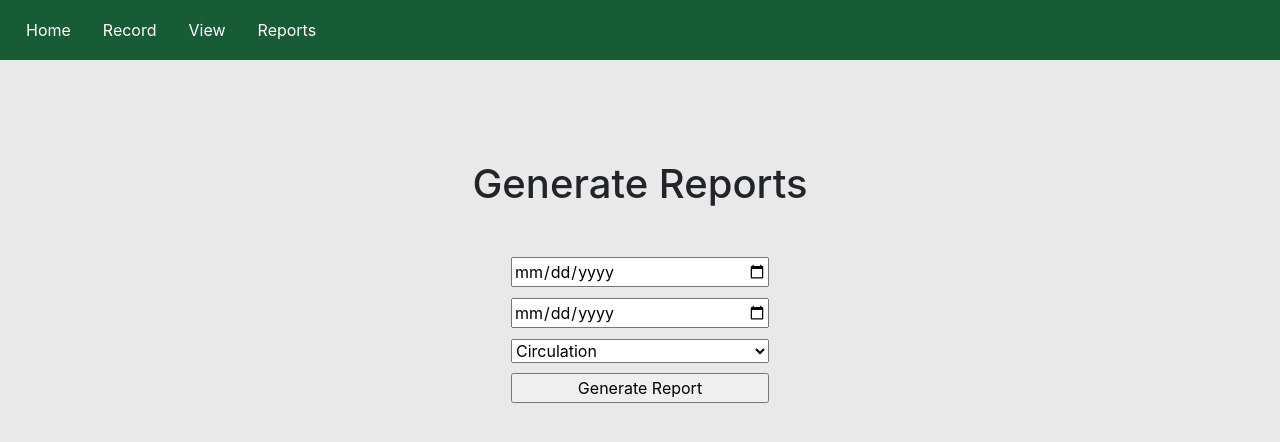
After one commit to jamesspearsv/libstats, a Django app: page /reports in a window 1280 px wide. The commit adds this page. Shown: the top 442 px of the page. Run offline with Django 4.2, Linux system fonts and the light colour scheme; some libraries are stand-ins or nearby versions.

Commit message:
Added reports function and continue front end development.

```diff
--- a/transactions/models.py
+++ b/transactions/models.py
@@ -15,6 +15,7 @@ class Transaction(models.Model):
         ("digital resources", "Digital Resources"),
         ("directional", "Directional"),
         ("information services", "Information Services"),
+        ("known item request", "Known Item Request"),
         ("tech help", "Tech Help"))
     location_choices = (
         ("circulation", "Circulation"),
@@ -22,8 +23,8 @@ class Transaction(models.Model):
         ("childrens", "Childrens"))
     format_choices = (
         ("in-person", "In-Person"),
-        ("virtual", "Virtual"),
-        ("phone", "Phone"))
+        ("phone", "Phone"),
+        ("virtual", "Virtual"))
 
     # Model fields
     type = models.CharField(
--- a/transactions/static/transactions/style.css
+++ b/transactions/static/transactions/style.css
@@ -24,7 +24,10 @@ main {
 
 .page-header {
     display: flex;
-    justify-content: center;
+    flex-direction: column;
+    align-items: center;
+    margin: 2%;
+    padding: 2%;
 }
 
 form {
@@ -37,3 +40,13 @@ form {
 form > input, select {
     margin: 2%;
 }
+
+table {
+    text-align: center;
+    margin-top: 2%;
+}
+
+thead {
+    background-color: #185c36;
+    color: #ffffff;
+}
--- /dev/null
+++ b/transactions/templates/transactions/generate.html
@@ -0,0 +1,20 @@
+{% extends 'transactions/layouts.html' %}
+
+{% block body %}
+<section class="page-header">
+    <h1>Generate Reports</h1>
+</section>
+
+<form action="{% url 'transactions:reports' %}" method="post">
+    {% csrf_token %}
+        <input type="date" name="start_date" id="start_date">
+        <input type="date" name="end_date" id="end_date">
+        <select name="location" id="location">
+            {% for choice in choices %}
+                <option value="{{ choice.0 }}">{{ choice.1 }}</option>
+            {% endfor %}
+        </select>
+        <input type="submit" value="Generate Report">
+</form>
+
+{% endblock %}
--- a/transactions/templates/transactions/index.html
+++ b/transactions/templates/transactions/index.html
@@ -1,6 +1,9 @@
 {% extends 'transactions/layouts.html' %}
 
 {% block body %}
-
+<section class="page-header">
+    <h1>MPL Reference Statistics</h1>
+</section>
     <p>Hello World!</p>
+    <p>This page is still a work in progress!</p>
 {% endblock %}
--- a/transactions/templates/transactions/layouts.html
+++ b/transactions/templates/transactions/layouts.html
@@ -15,6 +15,7 @@
             <a href="{% url 'transactions:index' %}" class="nav-link">Home</a>
             <a href="{% url 'transactions:add' %}" class="nav-link">Record</a>
             <a href="{% url 'transactions:view' %}" class="nav-link">View</a>
+            <a href="{% url 'transactions:reports' %}" class="nav-link">Reports</a>
     </nav>
     <main>
         {% block body %}
--- a/transactions/urls.py
+++ b/transactions/urls.py
@@ -5,5 +5,6 @@ app_name = "transactions"
 urlpatterns = [
     path('', views.index, name='index'),
     path('add/', views.add, name='add'),
-    path('view', views.view, name='view')
+    path('view', views.view, name='view'),
+    path('reports', views.reports, name='reports')
 ]
--- a/transactions/views.py
+++ b/transactions/views.py
@@ -1,7 +1,7 @@
 from django.shortcuts import render
 from django.http import HttpResponse, HttpResponseRedirect
 from django.urls import reverse
-from .app_forms.forms import AddForm, SearchForm
+from .app_forms.forms import AddForm
 from .models import Transaction
 
 # Create your views here.
@@ -30,26 +30,82 @@ def add(request):
 def view(request):
 
         if request.method == 'POST':
-            # Model filter information gathered from user submitted form.
 
-            stat_date = request.POST['start_date'] #YYYY-MM-DD
+            # Validate form response data. If not valid return an error.
+            if request.POST['start_date'] == "" or request.POST['end_date'] == "" or request.POST['location'] == "":
+                return HttpResponse('error')
+
+            # Store form response data to query database
+            start_date = request.POST['start_date'] #YYYY-MM-DD
             end_date =  request.POST['end_date'] #YYYY-MM-DD
             form_location = request.POST['location']
 
-            form = SearchForm(request.POST)
-            form.data['location']
             # Query model for transactions matching filter
-            results = Transaction.objects.filter(date__gte=stat_date, date__lte=end_date, location = form_location)
-
+            results = Transaction.objects.filter(date__gte=start_date, date__lte=end_date, location = form_location)
 
             return render(request, 'transactions/results.html', {
                 'results': results
             })
 
         if request.method == 'GET':
-            form = SearchForm()
 
             return render(request, 'transactions/search.html', {
-                'form': form,
                 'choices': Transaction.location_choices
             })
+
+def reports(request):
+
+    if request.method == 'POST':
+        # Validate form response data. If not valid return an error.
+        if request.POST['start_date'] == "" or request.POST['end_date'] == "" or request.POST['location'] == "":
+            return HttpResponse('reports: error')
+
+        start_date = request.POST['start_date'] #YYYY-MM-DD
+        end_date =  request.POST['end_date'] #YYYY-MM-DD
+        form_location = request.POST['location']
+        print(form_location.capitalize())
+        # Model: choices[x][x] == choices[value][label]
+
+        type_report_data = {}
+        format_report_data = {}
+
+        # Get data for type report
+        for i in range(len(Transaction.type_choices)):
+            key = Transaction.type_choices[i][1]
+            value = Transaction.objects.filter(date__gte=start_date, date__lte=end_date, location=form_location, type=Transaction.type_choices[i][0]).count()
+            print("---------")
+            print(f"{i}")
+            print(f"{key}")
+            print(f"{value}")
+            print('---------')
+
+            type_report_data[key] = value
+
+        print(type_report_data)
+
+        # Get data for format report
+        for i in range(len(Transaction.format_choices)):
+            key = Transaction.format_choices[i][1]
+            value = Transaction.objects.filter(date__gte=start_date, date__lte=end_date, location=form_location, format=Transaction.format_choices[i][0]).count()
+            print("---------")
+            print(f"{i}")
+            print(f"{key}")
+            print(f"{value}")
+            print('---------')
+
+            format_report_data[key] = value
+
+        print(format_report_data)
+        print(form_location)
+        return render(request, 'transactions/reports.html', {
+            'start_date': start_date,
+            'end_date': end_date,
+            'location': form_location.capitalize(),
+            'type_data': type_report_data,
+            'format_data': format_report_data
+        })
+
+    if request.method == 'GET':
+        return render(request, 'transactions/generate.html', {
+            'choices': Transaction.location_choices
+        })
```
Also changed, not shown: transactions/templates/transactions/reports.html (added, +46 -0 lines), transactions/templates/transactions/results.html (+6 -3 lines), README.md, db.sqlite3, transactions/migrations/0008_alter_transaction_format.py (added), transactions/migrations/0009_alter_transaction_type.py (added), transactions/migrations/0010_alter_transaction_type.py (added).
